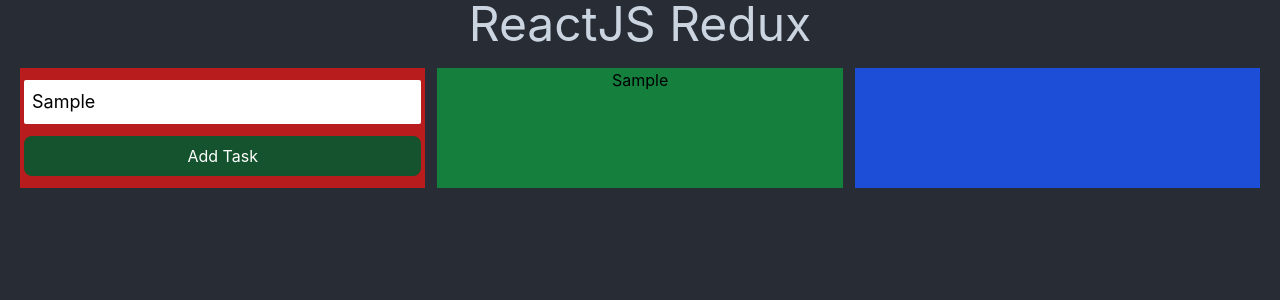
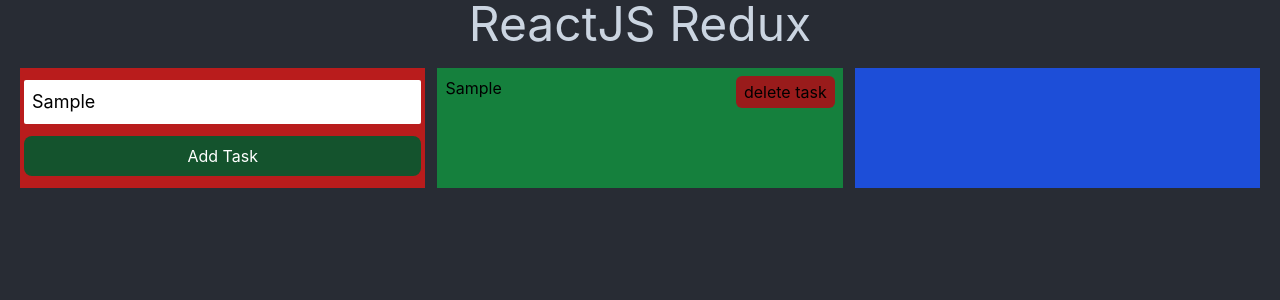
Before and after one commit to kibambe-0167/blog-reactjs-redux, a React (Create React App) app: page / in a window 1280 px wide. Both pictures are taken after typing "Sample" into the empty fields and a click on the button "Add Task". Shown: the top 300 px of the page. Built offline with nearby package versions, Linux system fonts and the light colour scheme.

Commit message:
forms working

```diff
--- a/src/App.js
+++ b/src/App.js
@@ -1,7 +1,12 @@
 import { useState } from "react";
 import "./App.css";
 import { useDispatch, useSelector } from "react-redux/";
-import { addTask, editTaskName, selectTasks } from "./redux_/slices/tasks";
+import {
+  addTask,
+  deleteTask,
+  editTaskName,
+  selectTasks,
+} from "./redux_/slices/tasks";
 
 function App() {
   const [formData, setFormData] = useState({});
@@ -19,8 +24,19 @@
     // update task name in redux
     event.preventDefault();
     if (toEdit && toEdit.index >= 0 && toEdit.name) {
-      dispatch(editTaskName(toEdit));
+      // make sure, task edit name is not duplicate.
+      if (
+        selectTask.filter((task) => task?.name === toEdit?.name).length === 0
+      ) {
+        dispatch(editTaskName(toEdit));
+      } else {
+        alert("Task with same name already exists.");
+      }
     }
+  }
+
+  function removeTask(index) {
+    dispatch(deleteTask(index));
   }
 
   function handleSubmit(event) {
@@ -75,8 +91,17 @@
           {selectTask &&
             selectTask.length > 0 &&
             selectTask.map((task, index) => (
-              <div onClick={() => edit(task, index)} key={index}>
-                {task?.name}
+              <div
+                className="flex justify-between px-2 py-2 text-center "
+                key={index}
+              >
+                <div onClick={() => edit(task, index)}>{task?.name}</div>
+                <button
+                  className=" bg-red-800 px-2 py-1 rounded-md "
+                  onClick={() => removeTask()}
+                >
+                  delete task
+                </button>
               </div>
             ))}
         </div>
```
